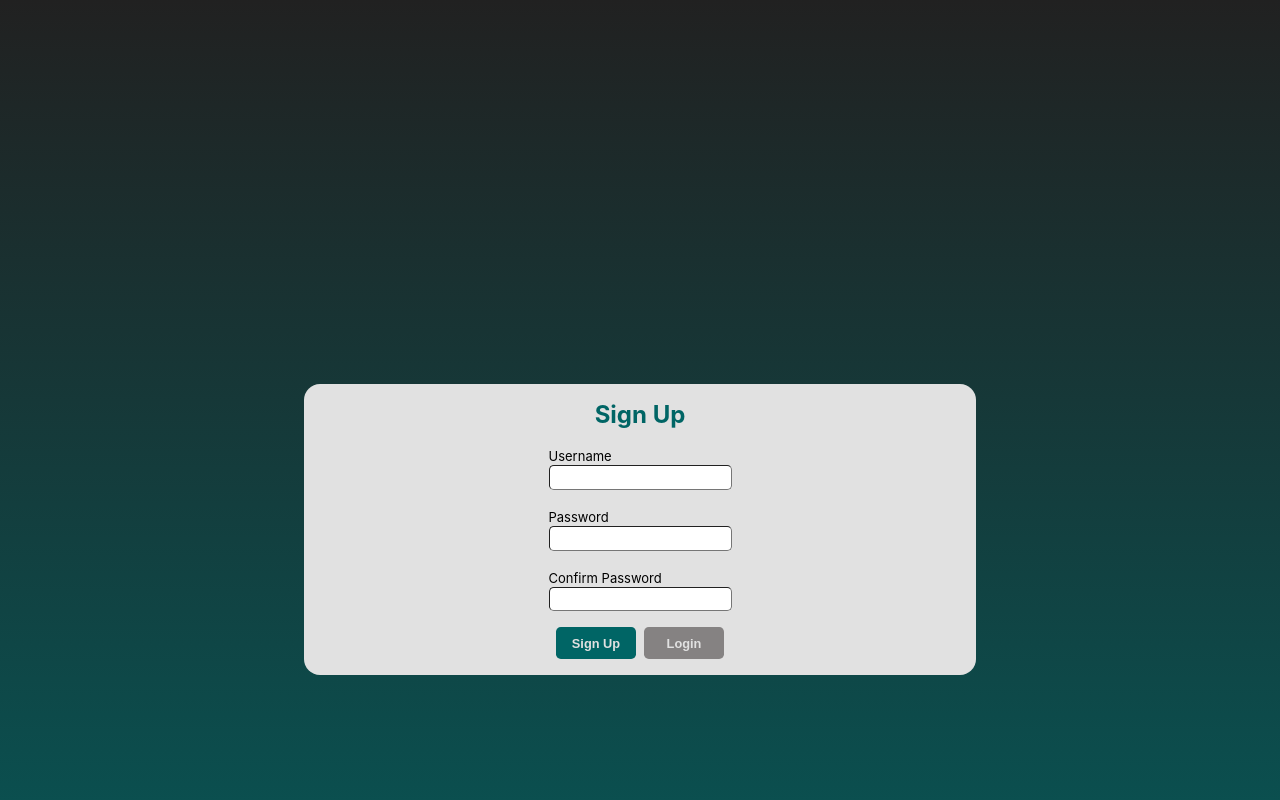
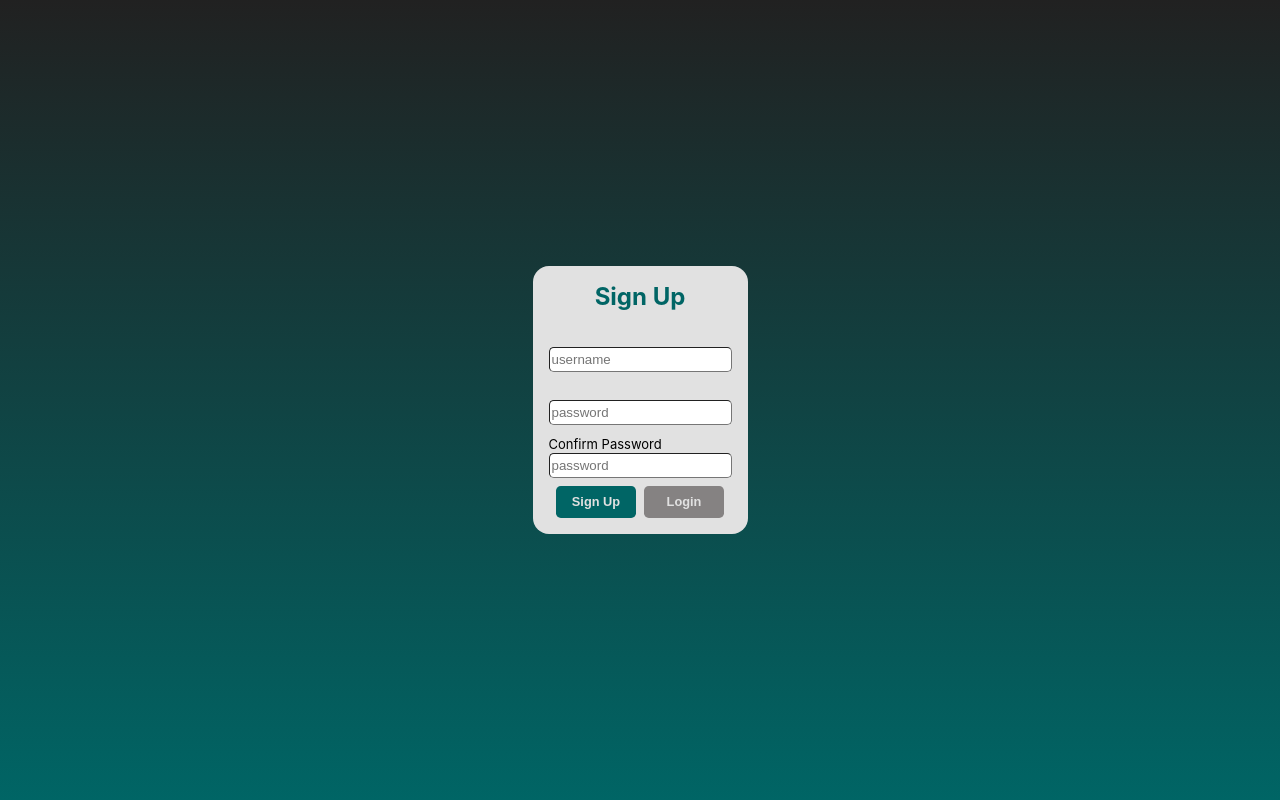
Before and after one commit to Natalia392/Movies-and-series-front, a React (Create React App) app in the folder movies-and-series-front/: page / in a window 1280 px wide. Shown: the top 800 px of the page. Built offline with nearby package versions, Linux system fonts and the light colour scheme.

Commit message:
fix: html problems, and styles

```diff
--- a/movies-and-series-front/src/components/LoginSignup/LoginSignUp.css
+++ b/movies-and-series-front/src/components/LoginSignup/LoginSignUp.css
@@ -1,11 +1,14 @@
+main {
+  display: flex;
+  height: 100%;
+}
+
 .form-container {
   display: flex;
   flex-direction: column;
   margin: auto;
   align-items: center;
   background: rgb(225, 225, 225);
-  margin-top: 30%;
-  width: 50%;
   padding: 1rem;
   gap: 1rem;
   border-radius: 1rem;
@@ -16,7 +19,7 @@ form {
   flex-direction: column;
   justify-content: center;
   align-items: center;
-  gap: 1rem;
+  gap: 0.5rem;
   width: 100%;
 }
 
--- a/movies-and-series-front/src/components/LoginSignup/LoginSignUp.jsx
+++ b/movies-and-series-front/src/components/LoginSignup/LoginSignUp.jsx
@@ -15,21 +15,22 @@ const LoginSignUp = () => {
   };
 
   return (
+    <main>
     <div className='form-container'>
       <div className='container-title'>{action}</div>
       <form action="">
         <div className='input-sign-in-container'>
-          <label htmlFor="username">Username</label> <br />
-          <input className='inputs' type="text" name='username' required />
+          <label htmlFor="username"></label> <br />
+          <input id='username' className='inputs' type="text" name='username' placeholder='username' required />
         </div>
         <div className='input-sign-in-container'>
-          <label htmlFor="password">Password</label> <br />
-          <input className='inputs' type="password" name='password' required />
+          <label htmlFor="password"></label> <br />
+          <input id='password' className='inputs' type="password" name='password' placeholder='password' required />
         </div>
         {showConfirmPassword && (
           <div className='input-sign-in-container'>
             <label htmlFor="confirmPassword">Confirm Password</label> <br />
-            <input className='inputs' type="password" name='confirmPassword' required />
+            <input className='inputs' type="password" name='confirmPassword' placeholder='password' required />
           </div>
         )}
         <div className='submit-container'>
@@ -38,6 +39,7 @@ const LoginSignUp = () => {
         </div>
       </form>
     </div>
+    </main>
   )
 }
 
--- a/movies-and-series-front/src/index.css
+++ b/movies-and-series-front/src/index.css
@@ -13,3 +13,7 @@ code {
   font-family: source-code-pro, Menlo, Monaco, Consolas, 'Courier New',
     monospace;
 }
+
+#root {
+  height: 100%;
+}
```
